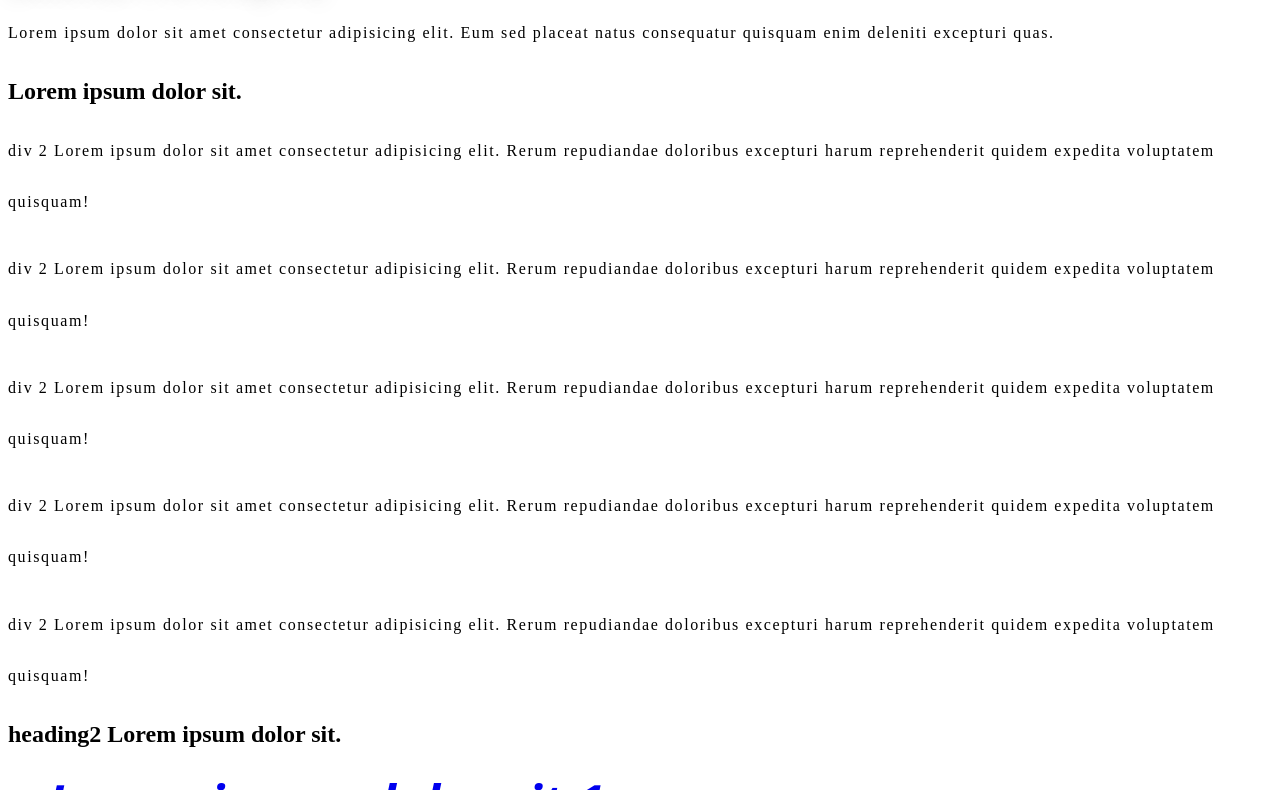
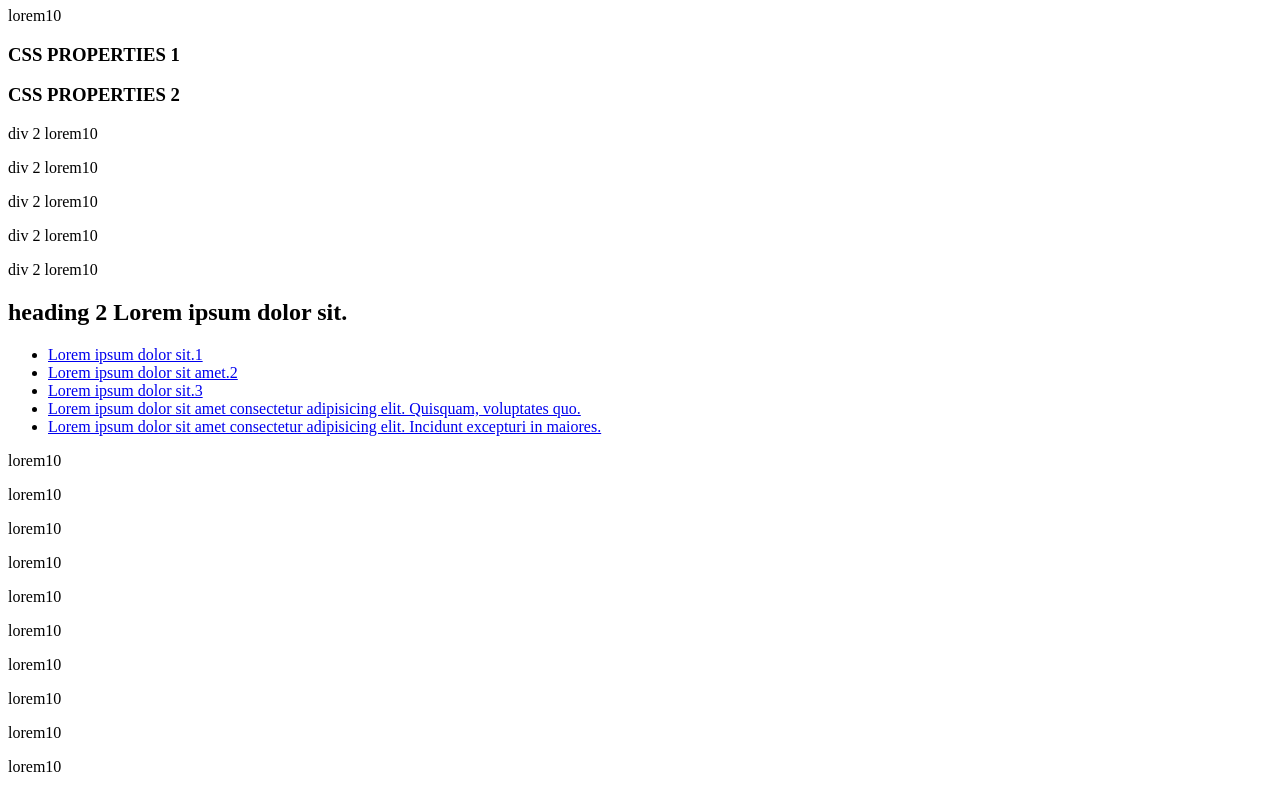
Before and after one commit to Aashita920/Nagarro, a plain HTML site: page Lecture 5/different-css-property/index.html in a window 1280 px wide. Shown: the part 73-863 px from the top of the page. Drawn offline with Linux system fonts and the light colour scheme.

Commit message:
Lecture - 5 Completed

```diff
--- a/Lecture 5/different-css-property/index.html
+++ b/Lecture 5/different-css-property/index.html
@@ -8,32 +8,61 @@
     <title>Document</title>
 </head>
 <body>
-    <h1>Different CSS Property</h1>
+
+    <h1>diff css properties</h1>
 
     <section>
         <div>
             <article>
-            <p>Lorem ipsum dolor sit amet consectetur adipisicing elit. Eum sed placeat natus consequatur quisquam enim deleniti excepturi quas.</p>
-            <h2>Lorem ipsum dolor sit.</h2>
+                <p>lorem10</p>
+                <h1>CSS PROPERTIES 1</h1>
+                <h1>CSS PROPERTIES 2</h1>
             </article>
+
         </div>
         <div>
-        <p>div 2 Lorem ipsum dolor sit amet consectetur adipisicing elit. Rerum repudiandae doloribus excepturi harum reprehenderit quidem expedita voluptatem quisquam!</p>
-        <p>div 2 Lorem ipsum dolor sit amet consectetur adipisicing elit. Rerum repudiandae doloribus excepturi harum reprehenderit quidem expedita voluptatem quisquam!</p>
-        <p>div 2 Lorem ipsum dolor sit amet consectetur adipisicing elit. Rerum repudiandae doloribus excepturi harum reprehenderit quidem expedita voluptatem quisquam!</p>
-        <p>div 2 Lorem ipsum dolor sit amet consectetur adipisicing elit. Rerum repudiandae doloribus excepturi harum reprehenderit quidem expedita voluptatem quisquam!</p>
-        <p>div 2 Lorem ipsum dolor sit amet consectetur adipisicing elit. Rerum repudiandae doloribus excepturi harum reprehenderit quidem expedita voluptatem quisquam!</p>
-        <h2>heading2 Lorem ipsum dolor sit.</h2>
+            <p>div 2 lorem10</p>
+            <p>div 2 lorem10</p>
+            <p>div 2 lorem10</p>
+            <p>div 2 lorem10</p>
+            <p>div 2 lorem10</p>
+            <h1>heading 2 Lorem ipsum dolor sit.</h1>
         </div>
         <div>
             <ul>
                 <li><a href="#">Lorem ipsum dolor sit.1</a></li>
                 <li><a href="#">Lorem ipsum dolor sit amet.2</a></li>
-            <li><a href="#">Lorem ipsum dolor sit amet consectetur.3</a></li>
-            <li><a href="#">Lorem ipsum dolor sit amet consectetur adipisicing.4</a></li>
-            <li><a href="#">Lorem ipsum dolor sit amet consectetur adipisicing elit.5</a></li>
+                <li><a href="#">Lorem ipsum dolor sit.3</a></li>
+                <li><a href="#">Lorem ipsum dolor sit amet consectetur adipisicing elit. Quisquam, voluptates quo.</a></li>
+                <li><a href="#">Lorem ipsum dolor sit amet consectetur adipisicing elit. Incidunt excepturi in maiores.</a></li>
             </ul>
         </div>
     </section>
+
+
+    <article>
+        <div>
+            <p>lorem10</p>
+            <p>lorem10</p>
+            <p>lorem10</p>
+            <p>lorem10</p>
+            <p>lorem10</p>
+            <p>lorem10</p>
+            <p>lorem10</p>
+            <p>lorem10</p>
+            <p>lorem10</p>
+            <p>lorem10</p>
+            <p>lorem10</p>
+            <p>lorem10</p>
+            <p>lorem10</p>
+            <p>lorem10</p>
+            <p>lorem10</p>
+            <p>lorem10</p>
+            <p>lorem40</p>
+        </div>
+    </article>
+
+    <div><p>Lorem ipsum dolor sit amet consectetur adipisicing elit. Inventore, expedita eveniet provident eius, soluta similique et quo quasi dignissimos laudantium aliquid, nulla est ut veniam quis repellendus recusandae odit nobis reprehenderit! Quibusdam animi reprehenderit molestiae distinctio modi. Ea delectus ipsa dolore doloremque deserunt cupiditate alias ratione, aliquid quasi sapiente similique provident error debitis, iste ipsum aspernatur nihil esse officia? Minima mollitia labore dolorem cum est quam iusto incidunt, aliquam eligendi voluptatibus quibusdam. In reprehenderit quos accusamus explicabo. Reiciendis consequatur neque sint reprehenderit rerum ipsam sequi dignissimos, maxime, commodi ex, quasi perspiciatis rem temporibus cumque minus expedita ratione praesentium similique at!</p></div>
+
 </body>
 </html>
--- a/Lecture 5/different-css-property/style.css
+++ b/Lecture 5/different-css-property/style.css
@@ -1,16 +1,21 @@
-li{
+
+/* fonts */
+/* li{
     font-family: 'Segoe UI', Tahoma, Geneva, Verdana, sans-serif;
-    font-size: 50px;
-    /* font-style: italic; */
-    font-style: oblique;
-    font-weight: 700;
+    font-size: 50px ;
+    font-style:italic;
+    font-weight: 900;
 }
 p{
     line-height: 3.2rem;
-    letter-spacing: 0.1rem;
-}
-/* https://markdotto.com/playground/3d-text/ */
-h1 {
+    letter-spacing: 0.4rem;
+    font-stretch: expanded;
+} */
+
+/* text shadow */
+
+/* h1{
+    font-size: 40px;
     text-shadow: 0 1px 0 #ccc,
                0 2px 0 #c9c9c9,
                0 3px 0 #bbb,
@@ -23,4 +28,35 @@ h1 {
                0 5px 10px rgba(0,0,0,.25),
                0 10px 10px rgba(0,0,0,.2),
                0 20px 20px rgba(0,0,0,.15);
+} */
+/* p{
+    background-color: red;
+    width: 80vw;
+    height: 5vh;
+    margin: ;
+    padding: ;
+    text-align:end;
+} */
+
+/* article{
+    height:30vh;
+    border: 2px solid green;
+
+    overflow: scroll;
 }
+p{
+
+    color:aqua;
+    text-align: center;
+} */
+
+/* div{
+
+    white-space: nowrap;
+    overflow: scroll;
+
+}
+p{
+    text-overflow: ellipsis;
+    cursor: pointer;
+} */
--- /dev/null
+++ b/Lecture 5/flexboxes/style.css
@@ -0,0 +1,20 @@
+div{
+    width: 150px;
+    height: 150px;
+    border: 5px solid grey;
+    margin: 20px;
+
+}
+
+section{
+    display: flex;
+    flex-direction: row;
+    /* flex-direction: column; */
+    /* flex-direction: row-reverse; */
+    /* flex-direction:column-reverse; */
+    /* justify-content: center; */
+    /* justify-content: flex-end; */
+    flex-wrap: wrap;
+    align-items:center;
+
+}
--- /dev/null
+++ b/Lecture 5/float and clear/style.css
@@ -0,0 +1,31 @@
+/* img{
+
+    float:left;
+} */
+/* #clearr{
+    clear: right ;
+    margin: 20px;
+    padding: 20px;
+} */
+
+div:nth-of-type(2){
+    background-color: red;
+    width: 80vw;
+    height: 80vh;
+    background-image: url(https://images.unsplash.com/photo-1653656091374-01908fbbcf5e?ixlib=rb-1.2.1&ixid=MnwxMjA3fDB8MHxlZGl0b3JpYWwtZmVlZHw5fHx8ZW58MHx8fHw%3D&auto=format&fit=crop&w=800&q=60);
+    background-repeat: no-repeat;
+    /* background-size: cover; */
+    /* opacity: 0.4; */
+    /* filter: grayscale(100%); */
+    background-size: contain;
+    cursor: pointer;
+
+    /* border-radius: 50% ; */
+    /* border-left: 8px; */
+    /* border-radius: 15% 15% 5% 45%; */
+    /* border: 12px dotted blue ; */
+    border-left: 12px solid green;
+    border-right: 12px solid rgb(58, 64, 58);
+    border-top: 12px solid rgb(115, 128, 0);
+    border-bottom: 12px solid rgb(128, 0, 85);
+}
--- /dev/null
+++ b/Lecture 5/media queries/style.css
@@ -0,0 +1,50 @@
+h1{
+    font-size: 100px;
+    color: red;
+
+}
+ul{
+    background-color: green;
+}
+
+
+
+/* in case if mmaximum width large px has to be in the top */
+
+/* @media all and (max-width:780px){
+    h1{
+        color:yellow;
+        font-size: 25px;
+    }
+    ul{
+        background-color: aqua;
+        border: 2px solid black;
+    }
+}
+@media screen and (max-width:580px){
+
+    ul{
+        background-color: rgb(255, 0, 247);
+        border: 5px solid rgb(143, 150, 18);
+    }
+} */
+
+
+/* in case if minimum width large px has to be in the bottom */
+/* @media screen and (min-width:580px){
+
+    ul{
+        background-color: rgb(255, 0, 247);
+        border: 5px solid rgb(143, 150, 18);
+    }
+}
+@media all and (min-width:780px){
+    h1{
+        color:yellow;
+        font-size: 25px;
+    }
+    ul{
+        background-color: aqua;
+        border: 2px solid black;
+    }
+} */
--- /dev/null
+++ b/Lecture 5/transition & transform/style.css
@@ -0,0 +1,47 @@
+h1 {
+    font-size: 50px ;
+    border: 2px solid grey;
+    /* transition: color;
+    transition-duration: 1.2s;
+    transition-delay: 1s; */
+
+
+
+    color: yellow;
+    text-shadow: 0 1px 0 #ccc,
+                 0 2px 0 #c9c9c9,
+                 0 3px 0 #bbb,
+                 0 4px 0 #b9b9b9,
+                 0 5px 0 #aaa,
+                 0 6px 1px rgba(0,0,0,.1),
+                 0 0 5px rgba(0,0,0,.1),
+                 0 1px 3px rgba(0,0,0,.3),
+                 0 3px 5px rgba(0,0,0,.2),
+                 0 5px 10px rgba(0,0,0,.25),
+                 0 10px 10px rgba(0,0,0,.2),
+                 0 20px 20px rgba(0,0,0,.15);
+}
+
+
+/* h1:hover{
+    border: 5px dotted green;
+    color: red;
+} */
+
+
+/* transform */
+
+/* transform: translate(100px);
+transform: rotateZ(180deg);
+transform: translateX(220px, 50%); */
+/* h1:hover{
+    transform: scaleY(2.5) ;
+} */
+
+
+/* box-shadow */
+
+h1:hover{
+    box-shadow: -5px 5px 10px red;
+    transform: scaleY(2.5) ;
+}
```
Also changed, not shown: Lecture 5/flexboxes/index.html (added, +22 -0 lines), Lecture 5/float and clear/index.html (added, +27 -0 lines), Lecture 5/media queries/index.html (added, +40 -0 lines), Lecture 5/transition & transform/index.html (added, +17 -0 lines). Lines whose indentation alone changed are shown as unchanged.
